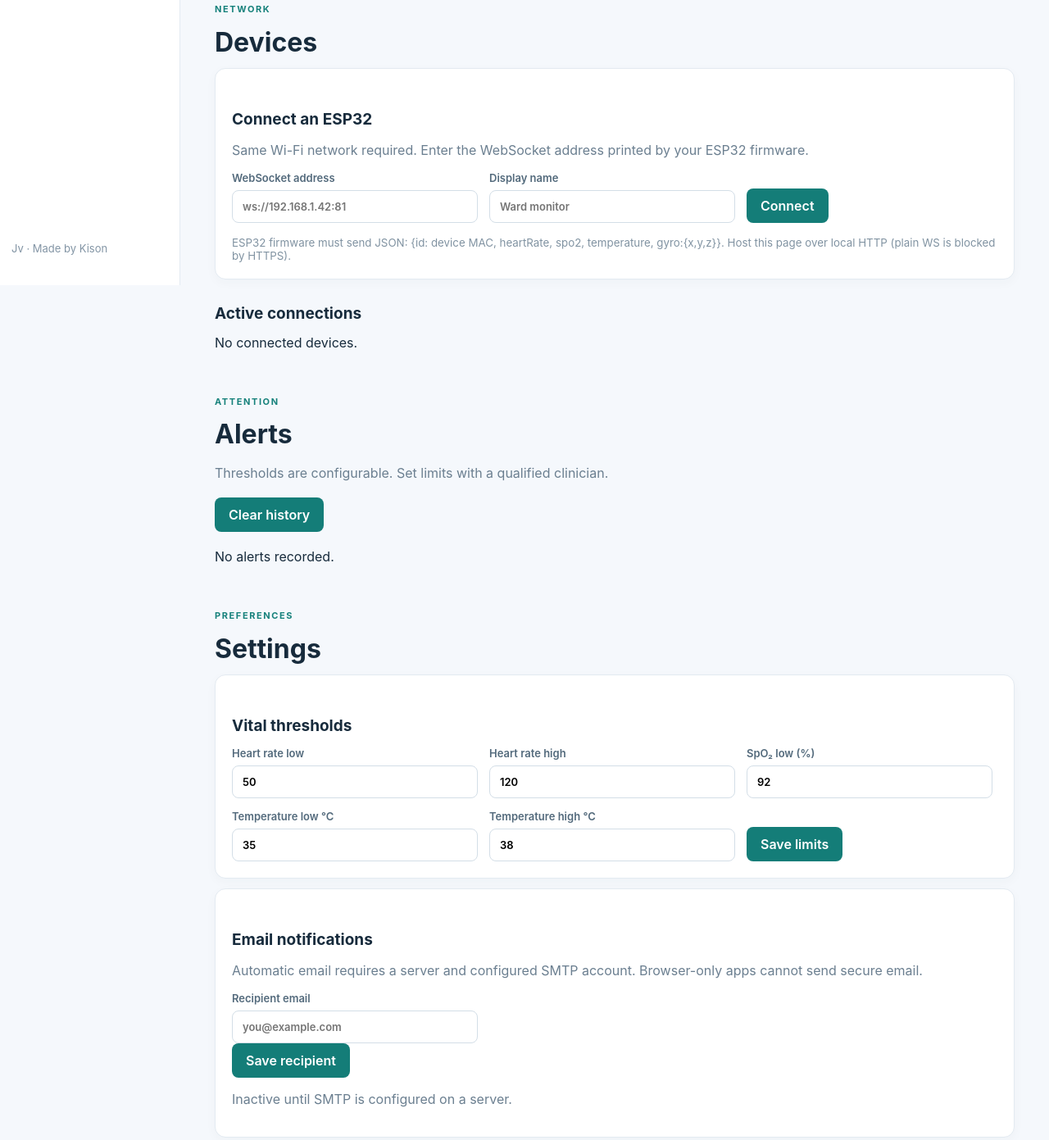
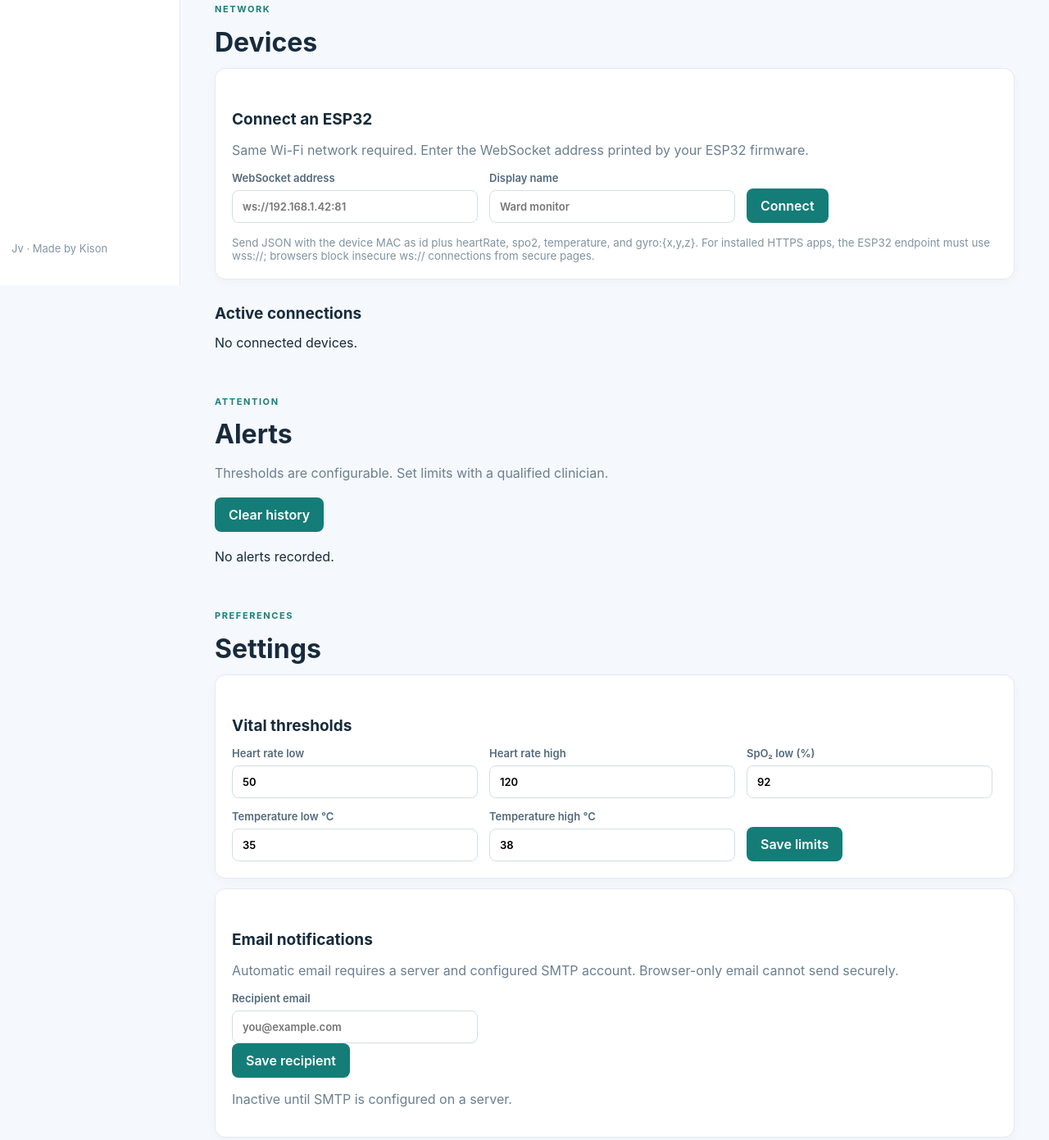
Before and after one commit to just-for-fun-ai/medweb, a website: page index.html in a window 1280 px wide. Shown: the part 452-1843 px from the top of the page at 82% size. Drawn offline with Linux system fonts and the light colour scheme.

Commit message:
Document secure PWA and load install control

```diff
--- a/index.html
+++ b/index.html
@@ -3,7 +3,7 @@
 <body><header><a class="brand" href="#overview"><b class="logo">Jv</b><span><strong>MedWeb</strong><small>LIVE CARE MONITOR</small></span></a><span><i id="dot"></i><b id="status">No devices connected</b> <button id="sound">◖))</button><button id="install" hidden>Install app</button></span></header>
 <aside><a href="#overview">▦ Overview</a><a href="#devices">⌁ Devices</a><a href="#alerts">♡ Alerts <b id="count">0</b></a><a href="#settings">⚙ Settings</a><p>Jv · Made by Kison</p></aside><main>
 <section id="overview"><p class="eyebrow">PATIENT MONITORING</p><h1>Live overview</h1><p>Live readings from connected ESP32 devices on your Wi-Fi.</p><div id="empty" class="panel">No live devices yet. <a href="#devices">Connect an ESP32 →</a></div><div id="vitals"></div><h2>Connected monitors</h2><div id="summary"></div></section>
-<section id="devices"><p class="eyebrow">NETWORK</p><h1>Devices</h1><article class="panel"><h2>Connect an ESP32</h2><p>Same Wi-Fi network required. Enter the WebSocket address printed by your ESP32 firmware.</p><form id="connect"><label>WebSocket address<input id="url" type="url" placeholder="ws://192.168.1.42:81" required></label><label>Display name<input id="name" placeholder="Ward monitor" required></label><button>Connect</button></form><p id="msg"></p><small>ESP32 firmware must send JSON: {id: device MAC, heartRate, spo2, temperature, gyro:{x,y,z}}. Host this page over local HTTP (plain WS is blocked by HTTPS).</small></article><h2>Active connections</h2><div id="list">No connected devices.</div></section>
+<section id="devices"><p class="eyebrow">NETWORK</p><h1>Devices</h1><article class="panel"><h2>Connect an ESP32</h2><p>Same Wi-Fi network required. Enter the WebSocket address printed by your ESP32 firmware.</p><form id="connect"><label>WebSocket address<input id="url" type="url" placeholder="ws://192.168.1.42:81" required></label><label>Display name<input id="name" placeholder="Ward monitor" required></label><button>Connect</button></form><p id="msg"></p><small>Send JSON with the device MAC as id plus heartRate, spo2, temperature, and gyro:{x,y,z}. For installed HTTPS apps, the ESP32 endpoint must use wss://; browsers block insecure ws:// connections from secure pages.</small></article><h2>Active connections</h2><div id="list">No connected devices.</div></section>
 <section id="alerts"><p class="eyebrow">ATTENTION</p><h1>Alerts</h1><p>Thresholds are configurable. Set limits with a qualified clinician.</p><button id="clear">Clear history</button><div id="feed">No alerts recorded.</div></section>
-<section id="settings"><p class="eyebrow">PREFERENCES</p><h1>Settings</h1><article class="panel"><h2>Vital thresholds</h2><form id="limits"><label>Heart rate low<input name="lo" type="number" value="50"></label><label>Heart rate high<input name="hi" type="number" value="120"></label><label>SpO₂ low (%)<input name="o2" type="number" value="92"></label><label>Temperature low °C<input name="tl" type="number" step=".1" value="35"></label><label>Temperature high °C<input name="th" type="number" step=".1" value="38"></label><button>Save limits</button></form></article><article class="panel"><h2>Email notifications</h2><p>Automatic email requires a server and configured SMTP account. Browser-only apps cannot send secure email.</p><label>Recipient email<input id="email" type="email" placeholder="you@example.com"></label><button id="saveEmail">Save recipient</button><p id="mail">Inactive until SMTP is configured on a server.</p></article></section>
-<footer>JV MedWeb · Made by Kison · <a href="mailto:beingkiran777@gmail.com">Help &amp; support</a></footer></main><script src="app.js"></script><script>if('serviceWorker'in navigator)window.addEventListener('load',()=>navigator.serviceWorker.register('./sw.js').catch(console.error));</script></body></html>
+<section id="settings"><p class="eyebrow">PREFERENCES</p><h1>Settings</h1><article class="panel"><h2>Vital thresholds</h2><form id="limits"><label>Heart rate low<input name="lo" type="number" value="50"></label><label>Heart rate high<input name="hi" type="number" value="120"></label><label>SpO₂ low (%)<input name="o2" type="number" value="92"></label><label>Temperature low °C<input name="tl" type="number" step=".1" value="35"></label><label>Temperature high °C<input name="th" type="number" step=".1" value="38"></label><button>Save limits</button></form></article><article class="panel"><h2>Email notifications</h2><p>Automatic email requires a server and configured SMTP account. Browser-only email cannot send securely.</p><label>Recipient email<input id="email" type="email" placeholder="you@example.com"></label><button id="saveEmail">Save recipient</button><p id="mail">Inactive until SMTP is configured on a server.</p></article></section>
+<footer>JV MedWeb · Made by Kison · <a href="mailto:beingkiran777@gmail.com">Help &amp; support</a></footer></main><script src="app.js"></script><script src="install.js"></script><script>if('serviceWorker'in navigator)window.addEventListener('load',()=>navigator.serviceWorker.register('./sw.js').catch(console.error));</script></body></html>
```
